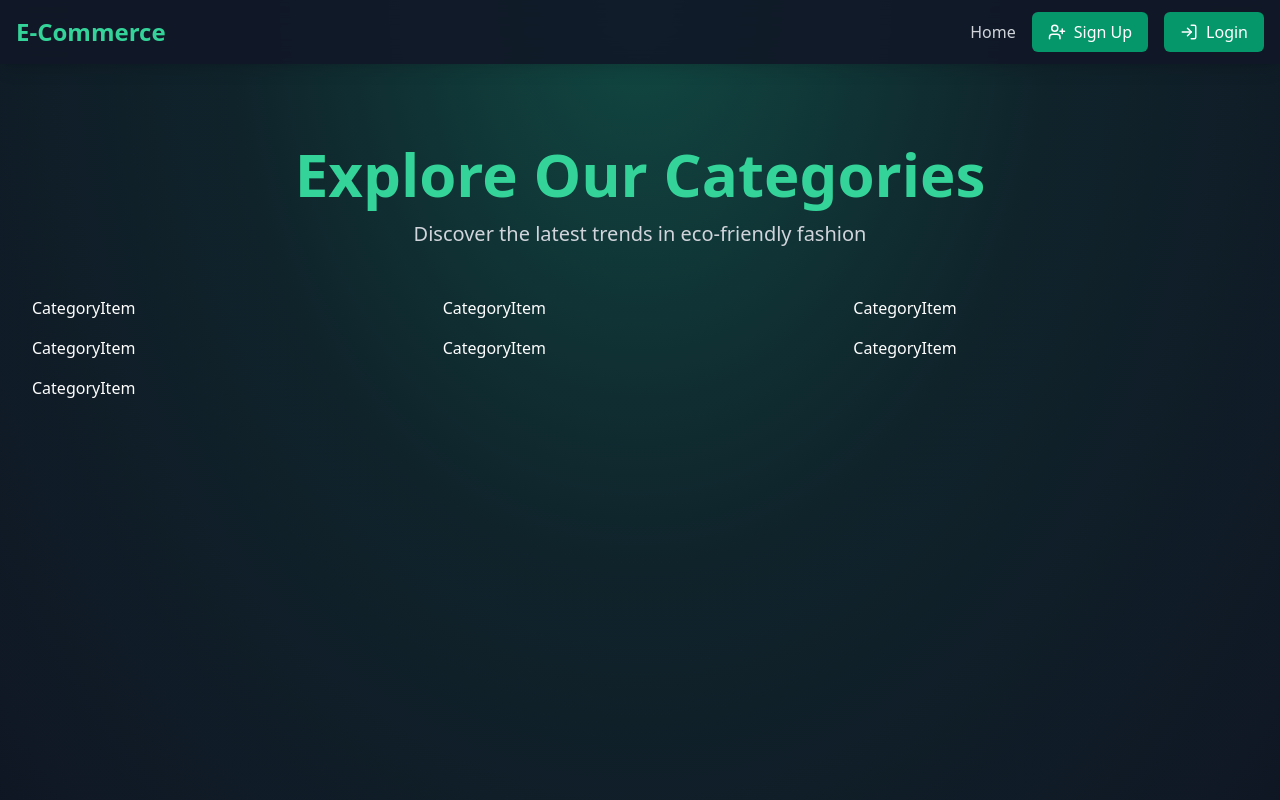
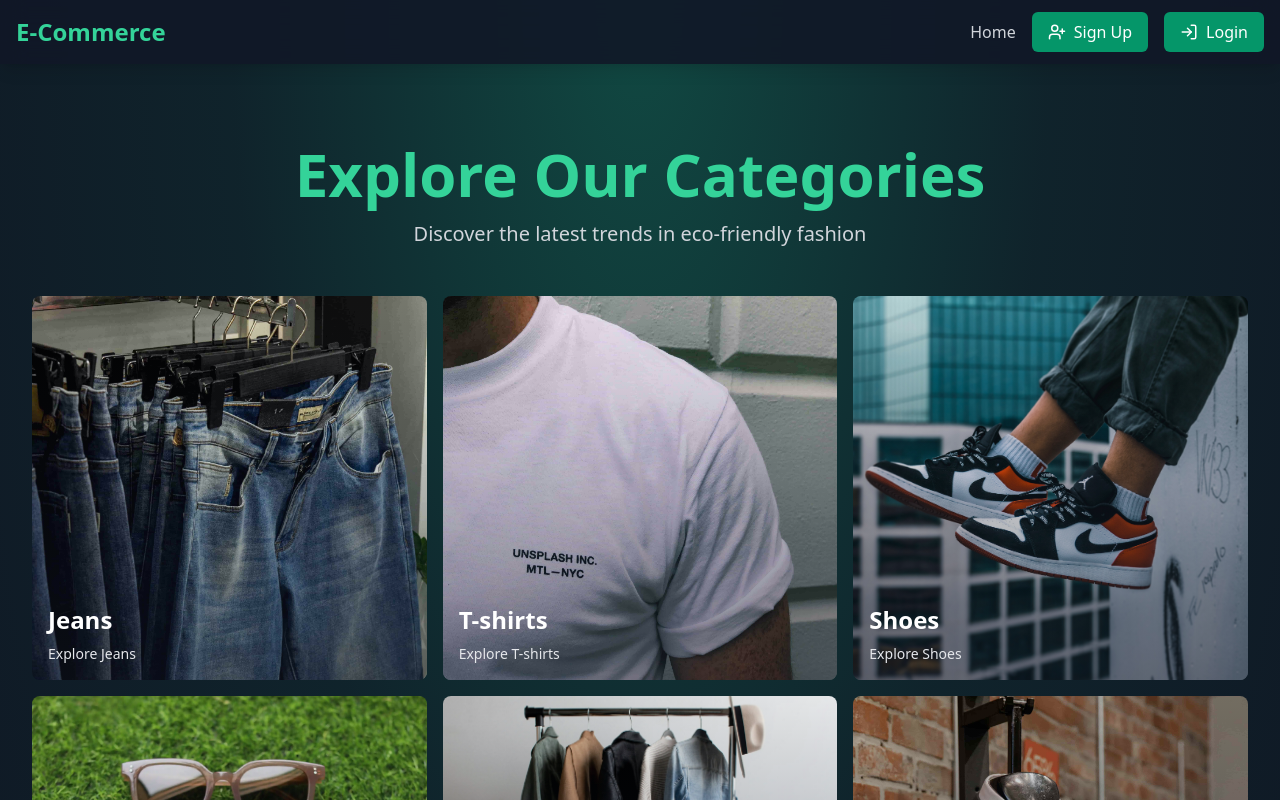
Before and after one commit to Yashvanth-R/E-Commerce_Website, a React app in the folder frontend/: page / in a window 1280 px wide. Shown: the top 800 px of the page. Built offline with nearby package versions, Linux system fonts and the light colour scheme; no server answers; the HTML template or start-up script is replaced by a standard one.

Commit message:
Add: Category item for home page UI

```diff
--- a/frontend/src/components/CategoryItem.jsx
+++ b/frontend/src/components/CategoryItem.jsx
@@ -1,7 +1,25 @@
-const CategoryItem = () => {
-  return (
-    <div>CategoryItem</div>
-  )
-}
+import { Link } from "react-router-dom";
+
+const CategoryItem = ({ category }) => {
+	return (
+		<div className='relative overflow-hidden h-96 w-full rounded-lg group'>
+			<Link to={"/category" + category.href}>
+				<div className='w-full h-full cursor-pointer'>
+					<div className='absolute inset-0 bg-gradient-to-b from-transparent to-gray-900 opacity-50 z-10' />
+					<img
+						src={category.imageUrl}
+						alt={category.name}
+						className='w-full h-full object-cover transition-transform duration-500 ease-out group-hover:scale-110'
+						loading='lazy'
+					/>
+					<div className='absolute bottom-0 left-0 right-0 p-4 z-20'>
+						<h3 className='text-white text-2xl font-bold mb-2'>{category.name}</h3>
+						<p className='text-gray-200 text-sm'>Explore {category.name}</p>
+					</div>
+				</div>
+			</Link>
+		</div>
+	);
+};
 
 export default CategoryItem;
```
